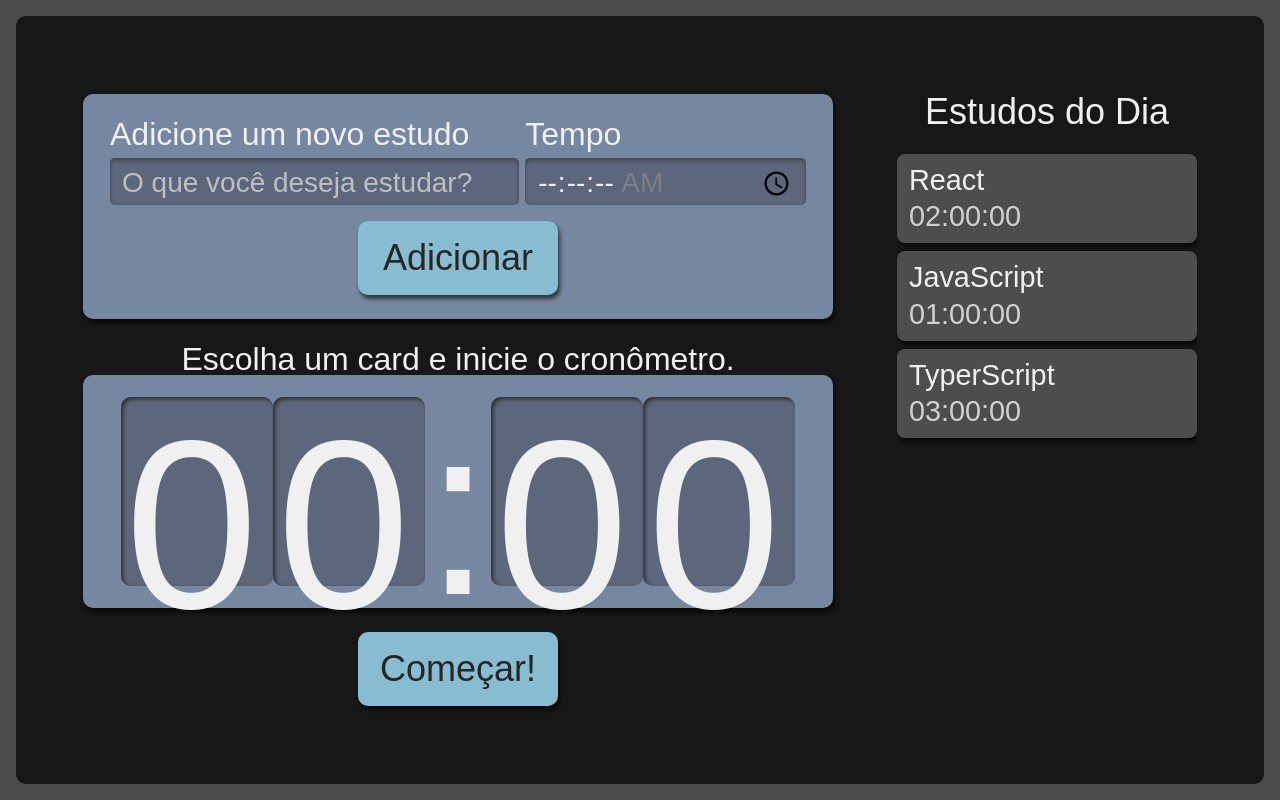
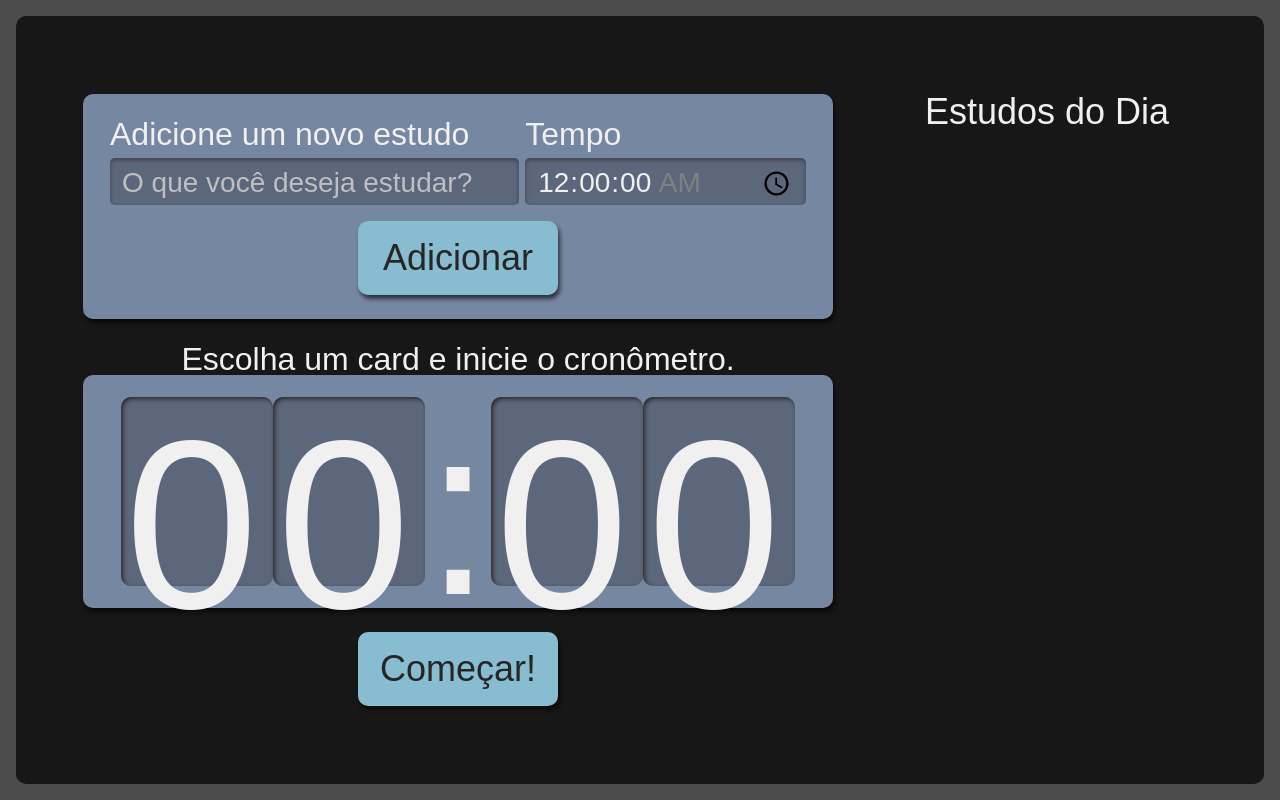
Before and after one commit to lealvesac/study.manager, a React (Create React App) app: page / in a window 1280 px wide. Built offline with nearby package versions, Linux system fonts and the light colour scheme.

Commit message:
submit-dados-do-input-para-as-tarefas

```diff
--- a/src/components/button/index.tsx
+++ b/src/components/button/index.tsx
@@ -1,16 +1,14 @@
-import React, {ReactNode} from "react";
+import React, { ReactNode } from "react";
 import style from "./button.module.scss";
-interface ButtonProps {
-  children: ReactNode;
-}
-
+import { ButtonProps } from "../../types/iButton";
 
 export default class Button extends React.Component<ButtonProps> {
-    render(): React.ReactNode {
-        return (
-            <button className={style.button}>
-                {this.props.children}
-            </button>
-        )
-    }
+  render(): React.ReactNode {
+    const { type = "button" } = this.props;
+    return (
+      <button type={type} className={style.button}>
+        {this.props.children}
+      </button>
+    );
+  }
 }
--- a/src/components/form/index.tsx
+++ b/src/components/form/index.tsx
@@ -1,17 +1,34 @@
 import React from "react";
 import Button from "../button";
 import style from "./form.module.scss";
+import iTask from "../../types/iTasks";
 
-class Form extends React.Component {
+class Form extends React.Component<{
+  setTasks: React.Dispatch<React.SetStateAction<iTask[]>>;
+}> {
+  state = {
+    matter: "",
+    time: "00:00:00",
+  };
+
+  addMatter(evento: React.FormEvent<HTMLFormElement>) {
+    evento.preventDefault();
+    this.props.setTasks((oldMatters) => [...oldMatters, { ...this.state }]);
+  }
+
   render(): React.ReactNode {
     return (
-      <form className={style.newTask}>
+      <form className={style.newTask} onSubmit={this.addMatter.bind(this)}>
         <div className={style.inputContainer}>
           <label htmlFor="tarefa">Adicione um novo estudo</label>
           <input
             type="text"
             name="tarefa"
             id="tarefa"
+            value={this.state.matter}
+            onChange={(evente) =>
+              this.setState({ ...this.state, matter: evente.target.value })
+            }
             placeholder="O que você deseja estudar?"
             required
           />
@@ -22,15 +39,17 @@
             type="time"
             step="1"
             name="tempo"
+            value={this.state.time}
+            onChange={(evente) =>
+              this.setState({ ...this.state, time: evente.target.value })
+            }
             id="tempo"
             min="00:00:00"
             max="01:30:00"
             required
           />
         </div>
-        <Button>
-          Adicionar
-        </Button>
+        <Button type="submit">Adicionar</Button>
       </form>
     );
   }
--- a/src/components/lista/index.tsx
+++ b/src/components/lista/index.tsx
@@ -1,32 +1,17 @@
-import React from "react";
-import style from "./list.module.scss"
+import style from "./list.module.scss";
 import Item from "./item";
+import iTask from "../../types/iTasks";
 
+function List({ tasks }: { tasks: iTask[]}) {
 
-function List() {
-  const tasks = [
-    {
-      matter: "React",
-      time: "02:00:00",
-    },
-    {
-      matter: "JavaScript",
-      time: "01:00:00",
-    },
-    {
-      matter: "TyperScript",
-      time: "03:00:00",
-    },
-  ];
   return (
     <aside className={style.taskList}>
-      <h2>Estudos do Dia</h2>
+      <h2>
+        Estudos do Dia
+      </h2>
       <ul>
         {tasks.map((task, index) => (
-        <Item
-        key={index}
-          {...task}
-        />
+          <Item key={index} {...task} />
         ))}
       </ul>
     </aside>
--- a/src/pages/App.tsx
+++ b/src/pages/App.tsx
@@ -1,14 +1,16 @@
-import React from "react";
+import React, { useState } from "react";
 import Form from "../components/form";
 import List from "../components/lista";
 import style from "./app.module.scss";
 import Stopwatch from "../components/stopwatch";
+import iTask from "../types/iTasks";
 
 function App() {
+  const [tasks, setTasks] = useState<iTask[] | []>([]);
   return (
     <div className={style.AppStyle}>
-      <Form />
-      <List />
+      <Form setTasks={setTasks} />
+      <List tasks={tasks} />
       <Stopwatch />
     </div>
   );
--- /dev/null
+++ b/src/types/iButton.ts
@@ -0,0 +1,6 @@
+import { ReactNode } from "react";
+
+export interface ButtonProps {
+  children: ReactNode;
+  type?: "button" | "submit" | "reset" | undefined;
+}
--- /dev/null
+++ b/src/types/iTasks.ts
@@ -0,0 +1,4 @@
+export default interface iTask {
+  matter: string;
+  time: string;
+}
```
